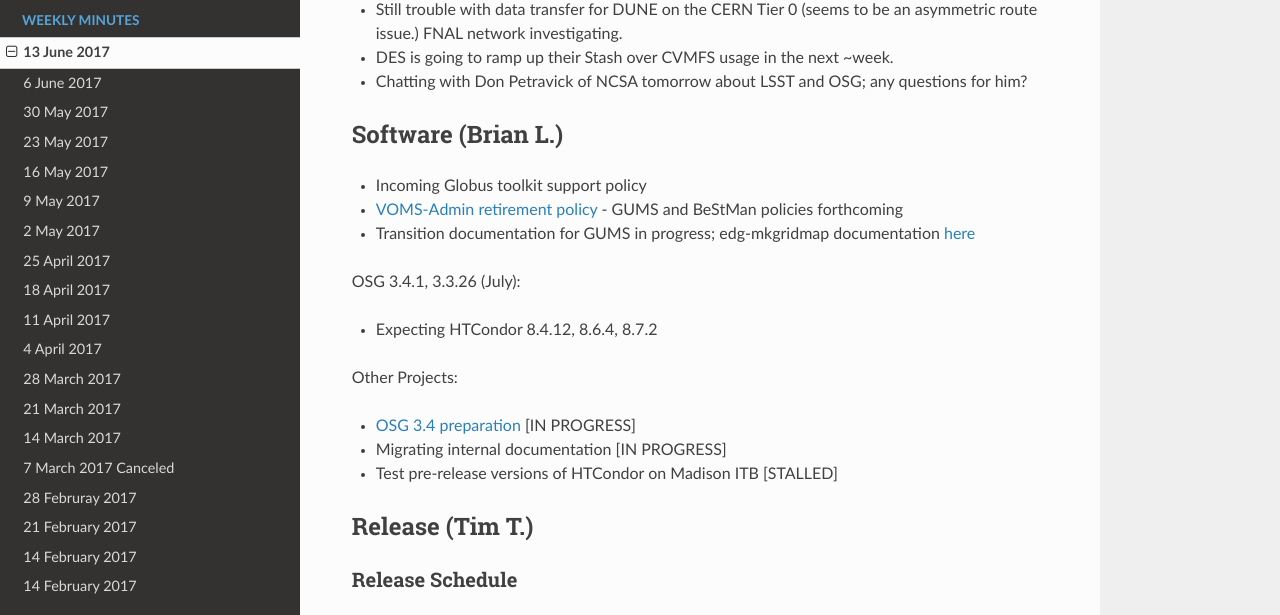
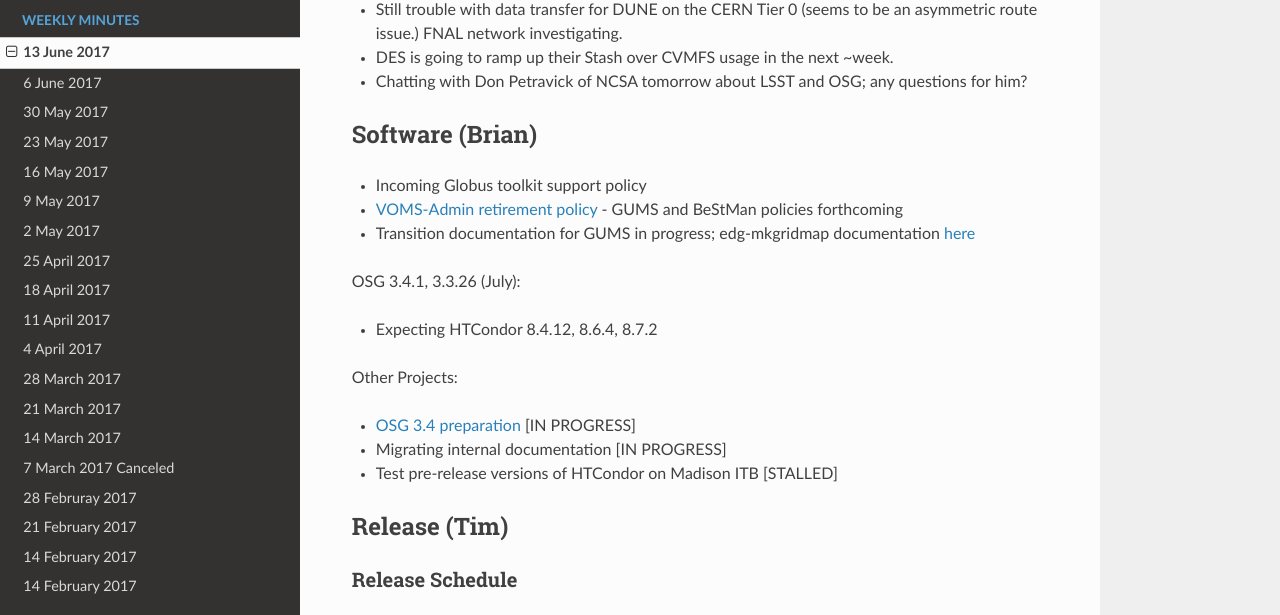
Before and after one commit to zsshah/production, an MkDocs documentation site: the page built from docs/WeeklyMinutes/13June2017.md, in a window 1280 px wide and 900 px high, scrolled down 2236 px. Shown: the part 142-757 px from the top of the window. Built offline with MkDocs 1.6.1, drawn with Linux system fonts in a browser that asks for light colours; nearby versions of some CDN libraries; old or Windows-style settings are respelled for this version of MkDocs; some of the changed text lies outside the part shown.

```diff
--- a/docs/WeeklyMinutes/13June2017.md
+++ b/docs/WeeklyMinutes/13June2017.md
@@ -56,7 +56,7 @@
    * DES is going to ramp up their Stash over CVMFS usage in the next ~week.
    * Chatting with Don Petravick of NCSA tomorrow about LSST and OSG; any questions for him?
 
-## Software (Brian L.)
+## Software (Brian)
 
 -   Incoming Globus toolkit support policy
 -   [VOMS-Admin retirement policy](https://opensciencegrid.github.io/technology/policy/voms-admin-retire/) - GUMS and BeStMan policies forthcoming
@@ -72,7 +72,7 @@ Other Projects:
 -   Migrating internal documentation [IN PROGRESS]
 -   Test pre-release versions of HTCondor on Madison ITB [STALLED]
 
-## Release (Tim T.)
+## Release (Tim)
 ### Release Schedule
 | *Name* | *Version* | *Development Freeze* | *Package Freeze* | *Release* | *Notes* |
 | ------ | --------- | -------------------- | ---------------- | --------- | ------- |
```
Also changed, not shown: other parts of docs/WeeklyMinutes/13June2017.md (+2 -2 lines).
